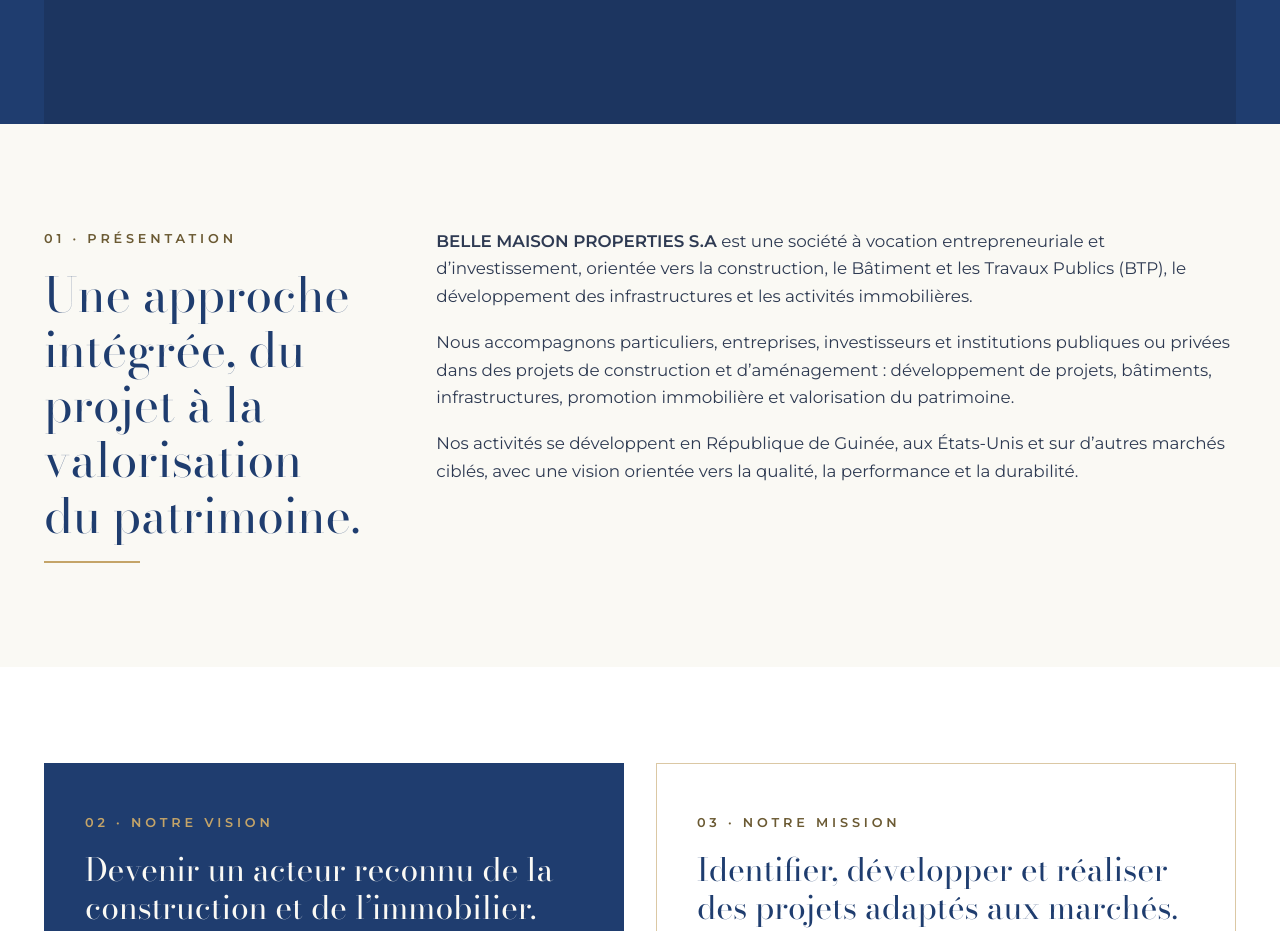
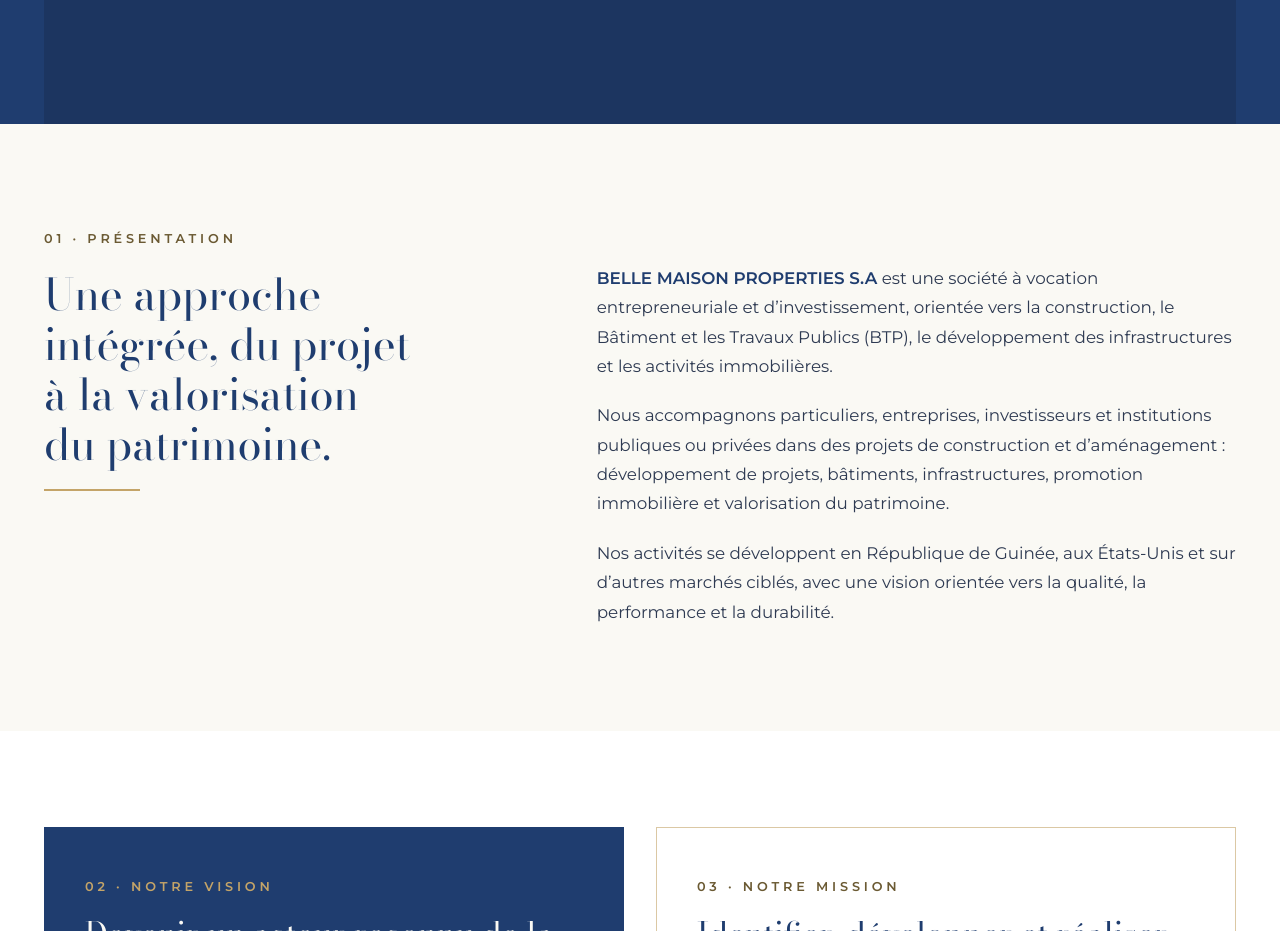
Before and after one commit to aissatoubalde-cell/belle-maison, a Next.js app: page / in a window 1280 px wide. Shown: the part 760-1691 px from the top of the page. Built offline with nearby package versions, Linux system fonts and the light colour scheme; no server answers.

Commit message:
Section Présentation : grille à deux colonnes équilibrées
Co-Authored-By: Claude Fable 5.1 <noreply@anthropic.com>

```diff
--- a/src/components/About.tsx
+++ b/src/components/About.tsx
@@ -1,18 +1,21 @@
-import { Container, Eyebrow, SectionTitle } from "./ui";
+import { Container, Eyebrow } from "./ui";
 import Reveal from "./Reveal";
 
 export default function About() {
   return (
     <section id="apropos" className="bg-ivory">
-      <Container className="flex flex-wrap gap-x-[72px] gap-y-12 py-26">
-        <Reveal className="flex flex-[1_1_320px] flex-col gap-[18px]">
+      <Container className="grid items-start gap-12 py-26 md:grid-cols-2 md:gap-16 lg:grid-cols-[5fr_7fr] lg:gap-24">
+        <Reveal className="flex flex-col gap-5">
           <Eyebrow>01 · Présentation</Eyebrow>
-          <SectionTitle>Une approche intégrée, du projet à la valorisation du patrimoine.</SectionTitle>
+          <h2 className="m-0 font-serif text-[clamp(2rem,3.4vw,2.9rem)] font-normal leading-[1.15] text-balance">
+            Une approche intégrée, du projet à la valorisation du patrimoine.
+          </h2>
           <div className="h-0.5 w-24 bg-gold" />
         </Reveal>
-        <Reveal delay={0.15} className="flex min-w-0 flex-[999_1_480px] flex-col gap-[18px] text-[1.05rem] text-ink">
+
+        <Reveal delay={0.15} className="flex flex-col gap-5 text-[1.05rem] leading-[1.75] text-ink md:pt-9">
           <p className="m-0">
-            <strong>BELLE MAISON PROPERTIES S.A</strong> est une société à vocation entrepreneuriale et d’investissement, orientée vers la construction, le Bâtiment et les Travaux Publics (BTP), le développement des infrastructures et les activités immobilières.
+            <strong className="text-navy">BELLE MAISON PROPERTIES S.A</strong> est une société à vocation entrepreneuriale et d’investissement, orientée vers la construction, le Bâtiment et les Travaux Publics (BTP), le développement des infrastructures et les activités immobilières.
           </p>
           <p className="m-0">
             Nous accompagnons particuliers, entreprises, investisseurs et institutions publiques ou privées dans des projets de construction et d’aménagement : développement de projets, bâtiments, infrastructures, promotion immobilière et valorisation du patrimoine.
```
